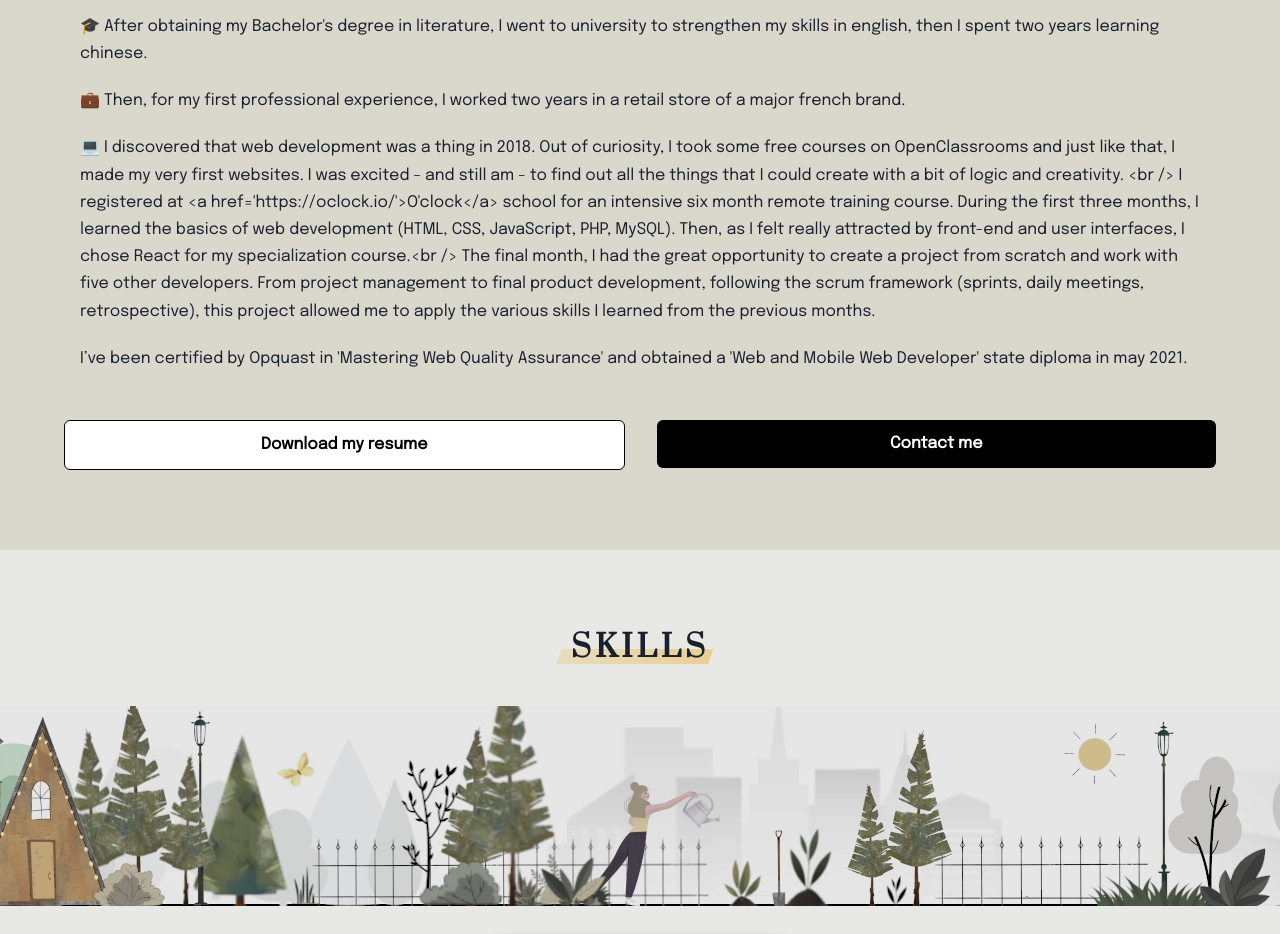
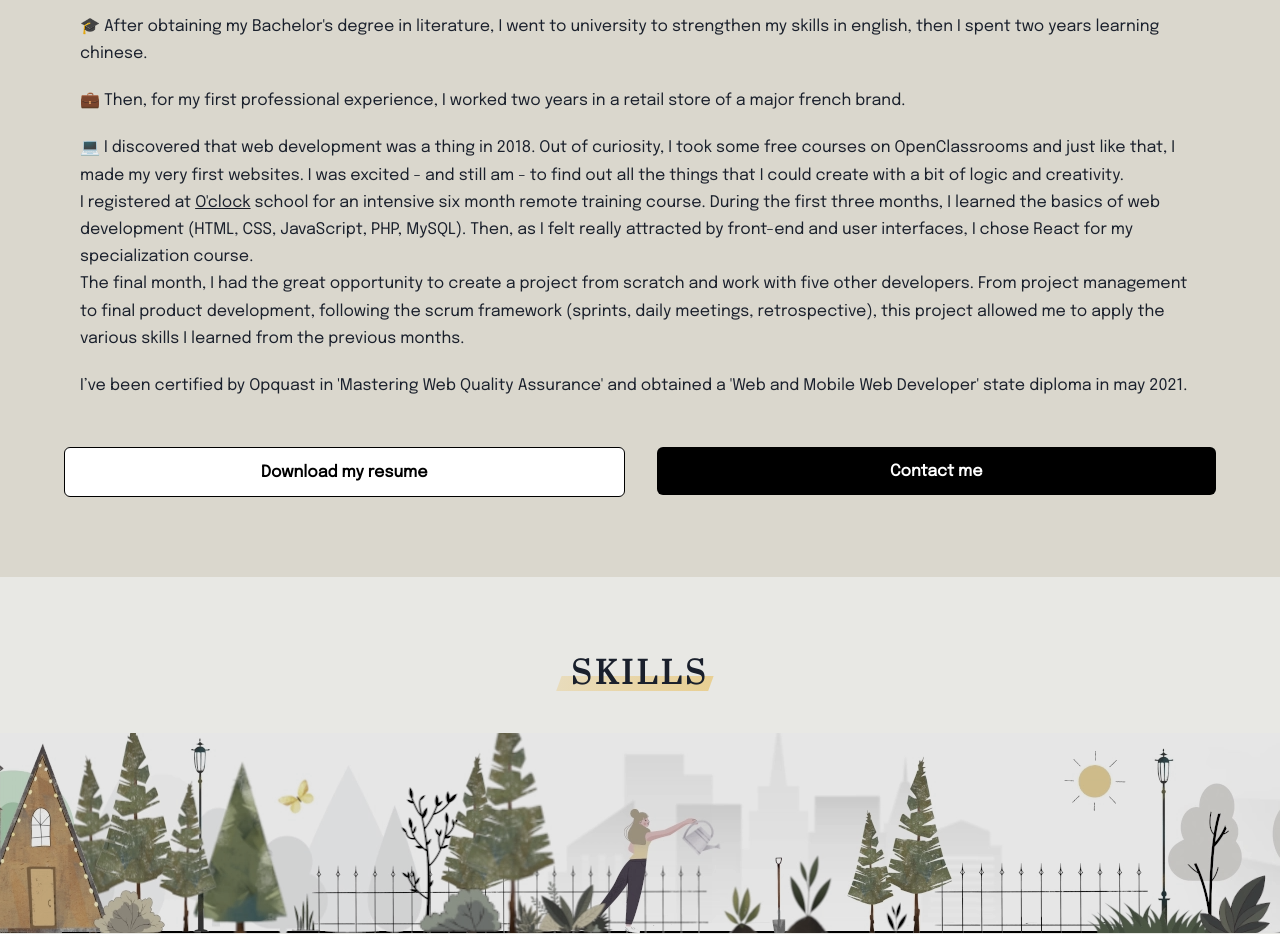
Before and after one commit to Tsuricate/Portfolio, a React (Create React App) app: page / in a window 1280 px wide. Shown: the part 1440-2374 px from the top of the page. Built offline with nearby package versions, Linux system fonts and the light colour scheme.

Commit message:
Fix: basic html nodes with setInnerHTML

```diff
--- a/src/components/AboutContent.js
+++ b/src/components/AboutContent.js
@@ -74,9 +74,18 @@ const AboutContent = () => {
                 <TabPanel key={t(section.title)}>
                   <Stack direction="column" spacing={{ base: 5 }}>
                     {section.texts.map((text) => (
-                      <Text key={t(text)} lineHeight={1.7}>
-                        {t(text)}
-                      </Text>
+                      <Text
+                        key={t(text)}
+                        lineHeight={1.7}
+                        dangerouslySetInnerHTML={{
+                          __html: t(text),
+                        }}
+                        sx={{
+                          '& a': {
+                            textDecoration: 'underline',
+                          },
+                        }}
+                      />
                     ))}
                   </Stack>
                 </TabPanel>
```
